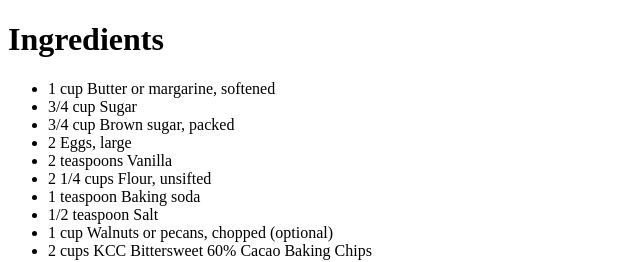
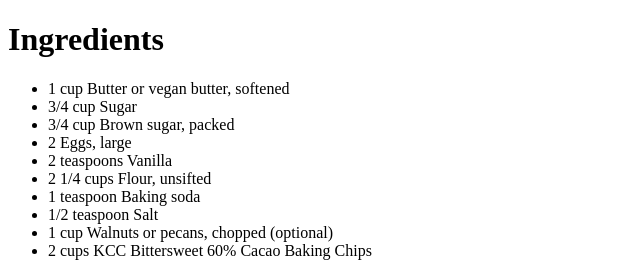
Before and after one commit to lincata47/test, a plain HTML site: page secret recipe.htm in a window 1280 px wide. Shown: the top 262 px of the page, 0-640 px from the left. Drawn offline with Linux system fonts and the light colour scheme.

Commit message:
Changed from margarine to vegan butter

```diff
--- a/secret recipe.htm
+++ b/secret recipe.htm
@@ -4,7 +4,7 @@
 
 <h1>Ingredients</h1>
 <ul>
-<li>1 cup Butter or margarine, softened</li>
+<li>1 cup Butter or vegan butter, softened</li>
 <li>3/4 cup Sugar</li>
 <li>3/4 cup Brown sugar, packed</li>
 <li>2 Eggs, large</li>
```
